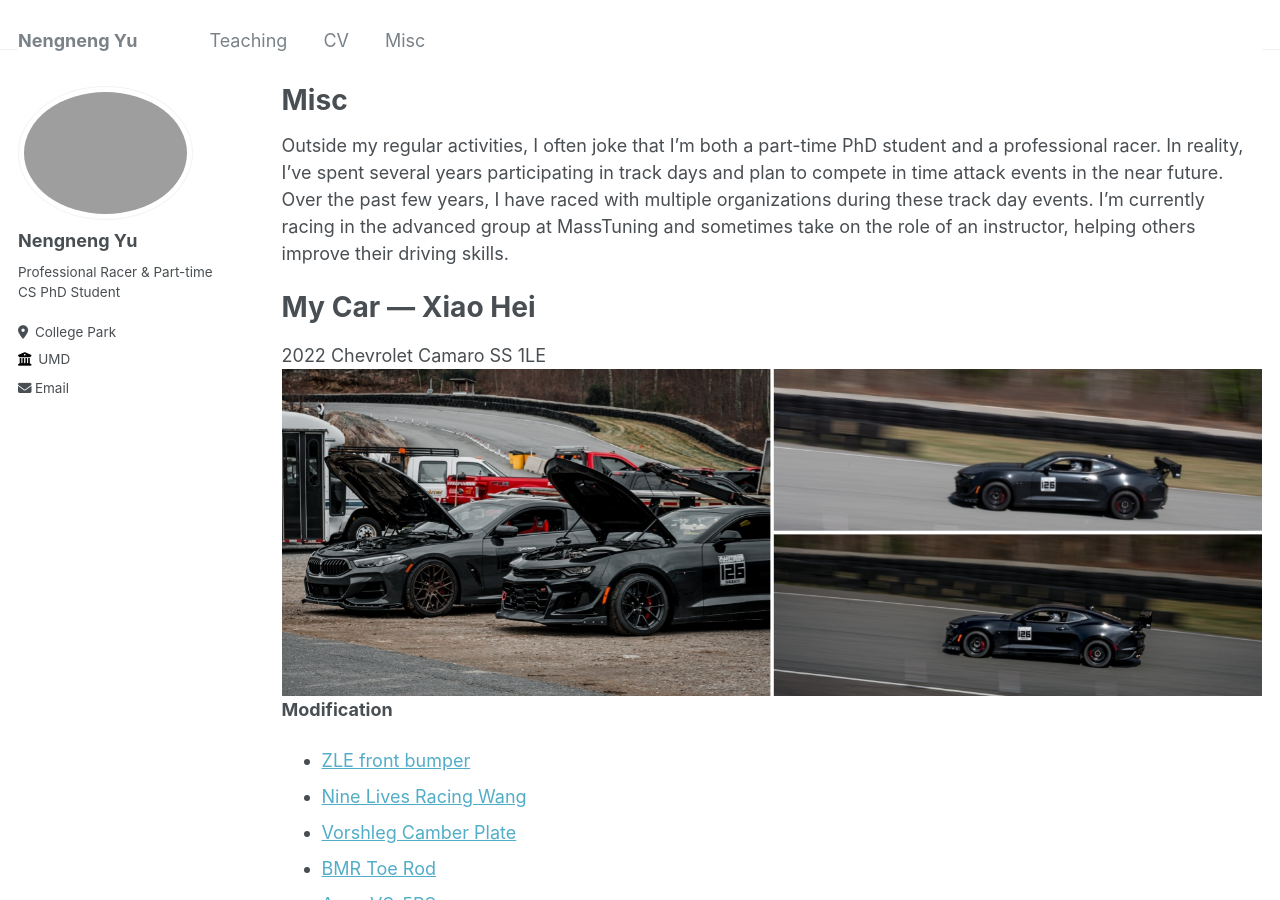
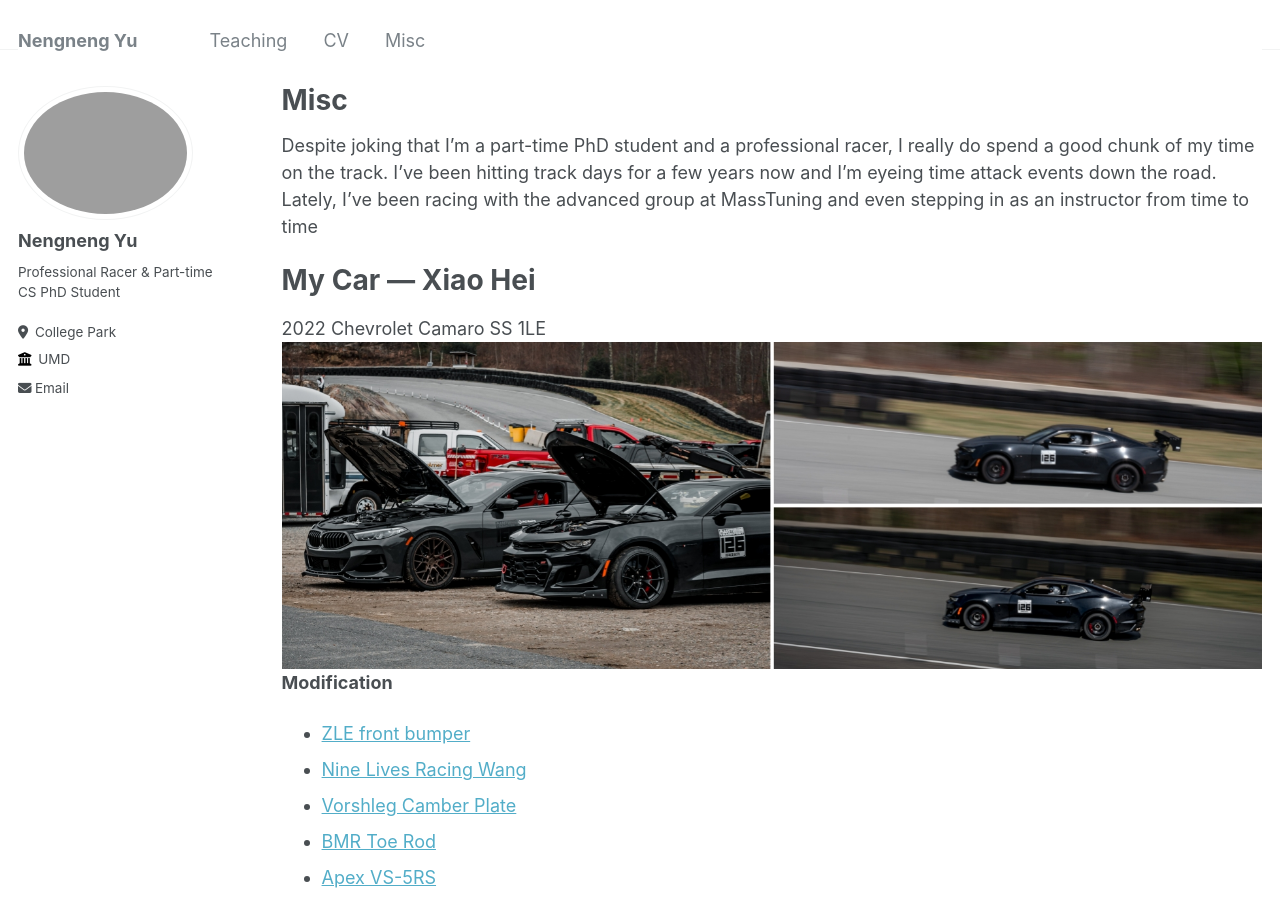
Before and after one commit to Samfisheryu/samfisheryu.github.io, a Jekyll site: the page built from _pages/misc.md, in a window 1280 px wide and 900 px high. Built offline with Jekyll 4.4.1, drawn with Linux system fonts in a browser that asks for light colours.

Commit message:
Update misc.md

```diff
--- a/_pages/misc.md
+++ b/_pages/misc.md
@@ -8,7 +8,7 @@ author_profile: true
 {% include base_path %}
 
 
-Outside my regular activities, I often joke that I'm both a part-time PhD student and a professional racer. In reality, I've spent several years participating in track days and plan to compete in time attack events in the near future. Over the past few years, I have raced with multiple organizations during these track day events. I'm currently racing in the advanced group at MassTuning and sometimes take on the role of an instructor, helping others improve their driving skills.
+Despite joking that I'm a part-time PhD student and a professional racer, I really do spend a good chunk of my time on the track. I've been hitting track days for a few years now and I'm eyeing time attack events down the road. Lately, I've been racing with the advanced group at MassTuning and even stepping in as an instructor from time to time
 
 My Car --- Xiao Hei
 ======
```
